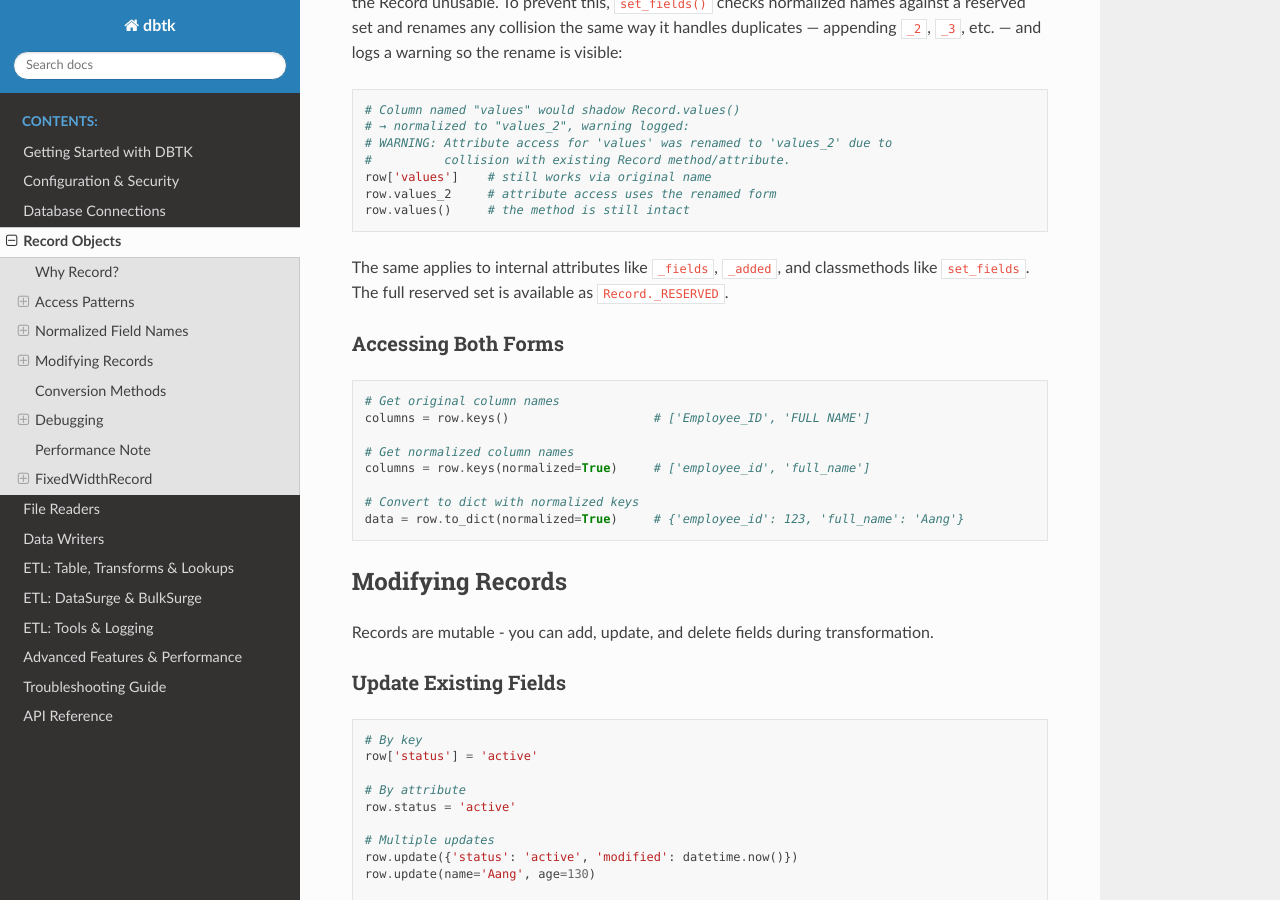
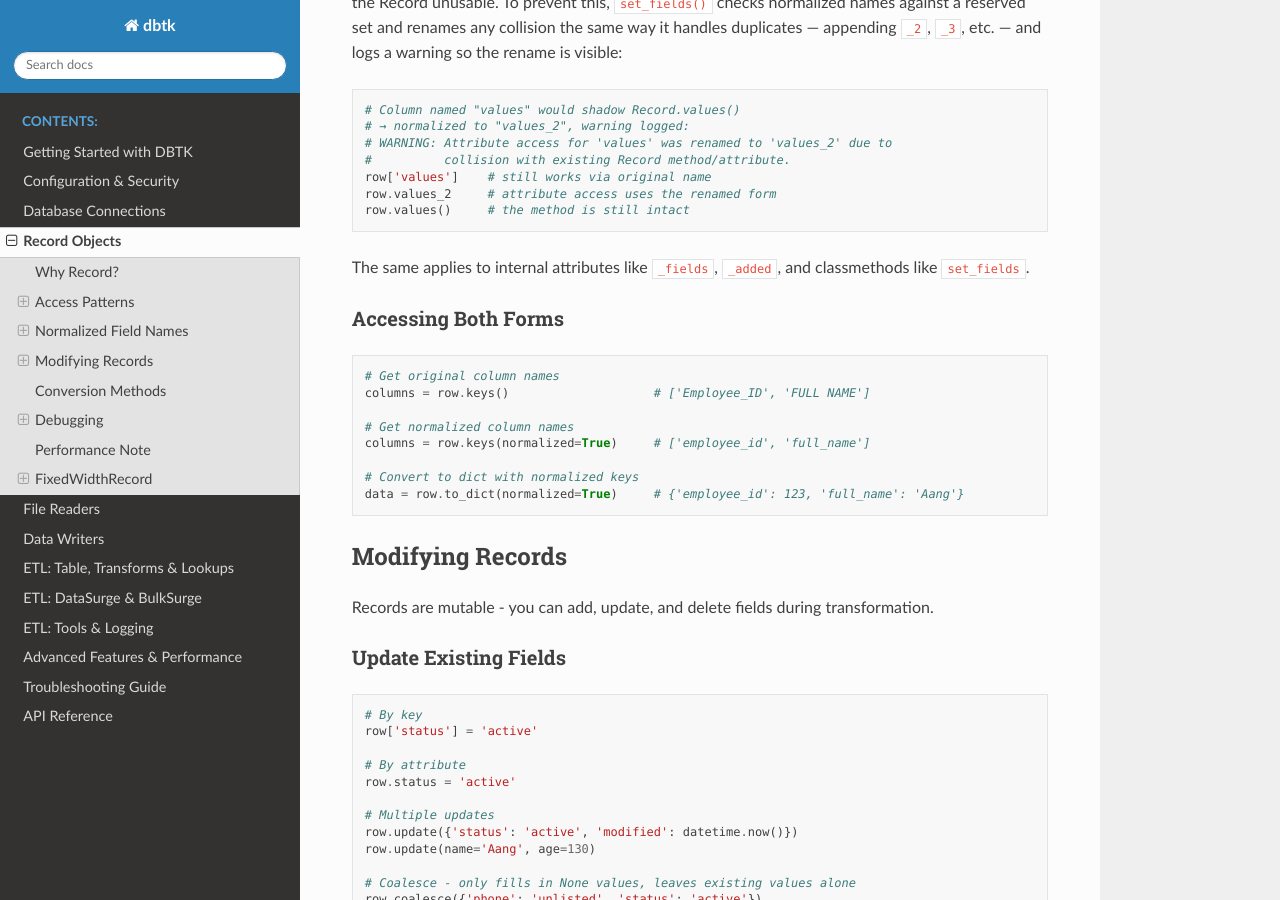
Before and after one commit to scottrbailey/dbtk, a Sphinx documentation site: the page built from docs/04-record.md, in a window 1280 px wide and 900 px high, scrolled down 3610 px. Built offline with Sphinx 7.4.7 and the Read the Docs theme 3.1.0, drawn with Linux system fonts in a browser that asks for light colours.

Commit message:
Remove _RESERVED implementation detail from docs
https://claude.ai/code/session_01CkGp2bm4h4upE7MZRW8C72

````diff
--- a/docs/04-record.md
+++ b/docs/04-record.md
@@ -167,7 +167,7 @@ row.values()     # the method is still intact
 ```
 
 The same applies to internal attributes like `_fields`, `_added`, and classmethods like
-`set_fields`. The full reserved set is available as `Record._RESERVED`.
+`set_fields`.
 
 ### Accessing Both Forms
 
````
